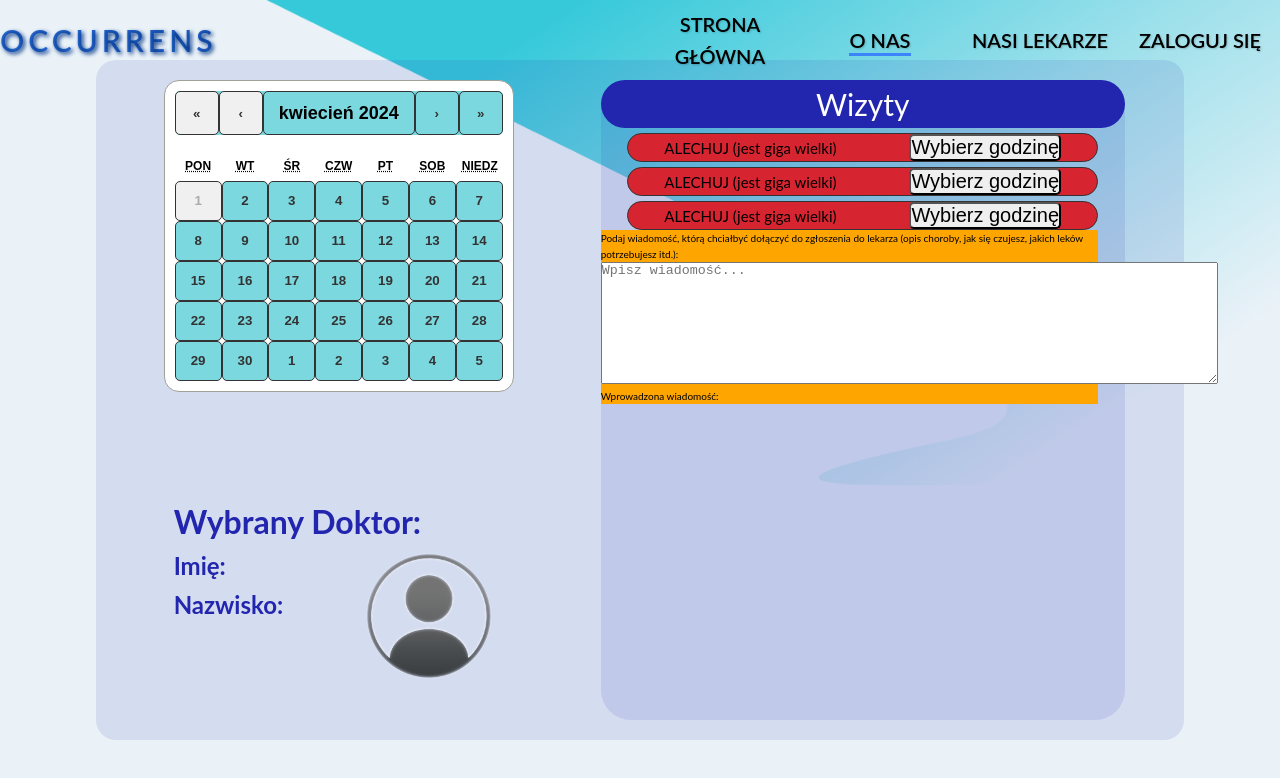
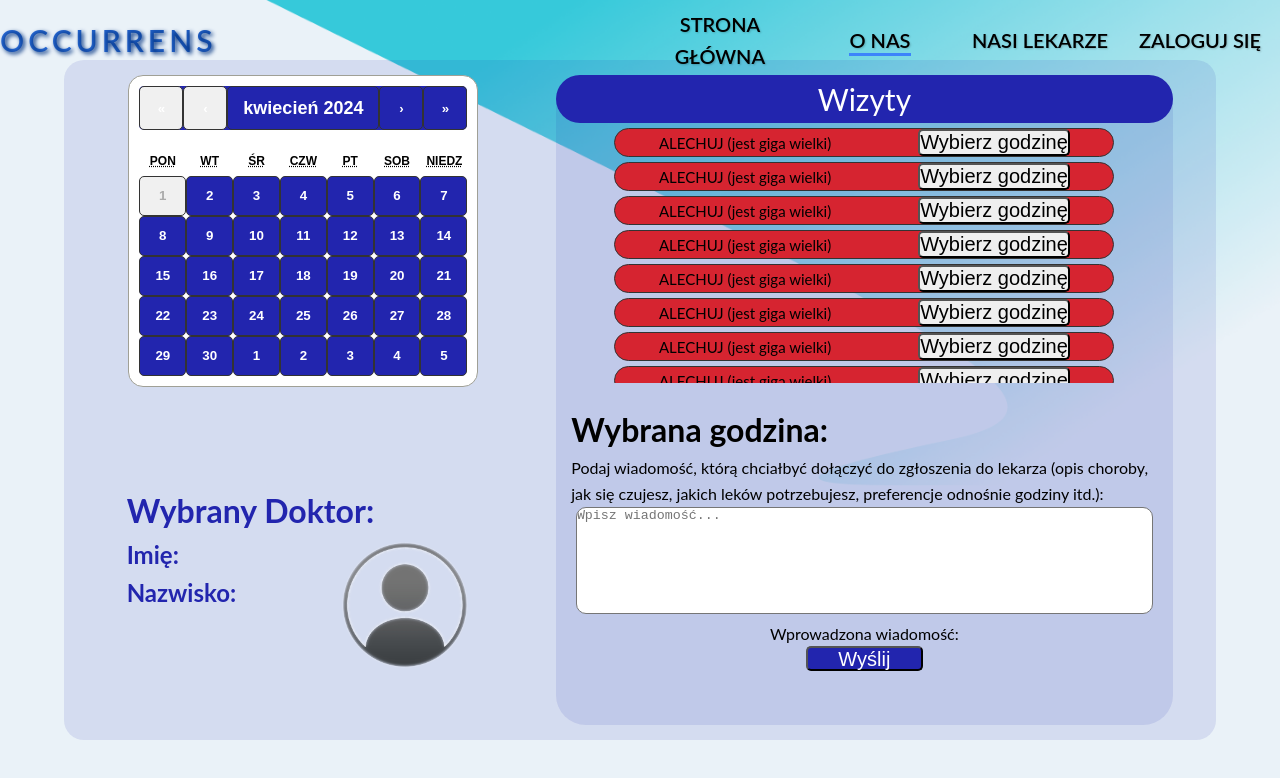
Before and after one commit to skni-kod/Projekt-Occurrens, a React (Create React App) app: page /about in a window 1280 px wide. Shown: the top 778 px of the page. Built offline with nearby package versions, Linux system fonts and the light colour scheme.

Commit message:
added scrollbar

```diff
--- a/src/components/userNotLoggedIn/visitSelection/visitSelection.css
+++ b/src/components/userNotLoggedIn/visitSelection/visitSelection.css
@@ -7,18 +7,20 @@
 
   .mainframe{
     background-color: rgba(28, 35, 162, 0.1);
-    width: 85%;
+    width: 90%;
     height: 85%;
     border-radius: 20px;
     display: flex;
     flex-direction: row;
     justify-content: space-around;
-    padding: 20px;
+    padding: 15px;
   }
 
 
   .react-calendar__navigation {
-    background-color: #7bd8df;
+    /* background-color: #7bd8df; */
+    background-color: #2225ae;
+    color: white;
     border-radius: 5px;
   }
 
@@ -30,9 +32,11 @@
   }
 
   .react-calendar button {
-    background-color: #7bd8df;
-    color: #333333;
-    padding: 5px 5px;
+    /* background-color: #7bd8df; */
+    background-color: #2225ae;
+
+    /* color: #333333; */
+    color: white;
     margin: 5px 5px;
     border-radius: 5px;
     border: 1px solid #333333 !important;
@@ -44,8 +48,10 @@
     /* Dodaj style dla etykiety */
     font-size: 18px; /* Przykładowa wielkość czcionki */
     font-weight: bold; /* Pogrubienie tekstu */
-    color: #010101; /* Kolor tekstu */
+    /* color: #010101; /* Kolor tekstu */
     /* Dodatkowe style według potrzeb */
+    color: white;
+
   }
 
 
@@ -61,7 +67,7 @@
   }
 
   .visitsFrame{
-    width: 50%;
+    width: 55%;
     border-radius: 30px;
     background-color: rgba(28, 35, 162, 0.1);
   }
@@ -83,6 +89,9 @@
   display: flex;
   flex-direction: column;
   align-items: center;
+  width: 90%;
+  height: 40%;
+  overflow-y: auto;
 }
 
 .wybierzGodzineButton{
@@ -91,14 +100,19 @@
 }
 
 .wybranyDoktor{
-  background-color: orange;
+  /*background-color: orange; */
   width: 95%;
-  height: 90%;
+  height: 40%;
+  display: flex;
+  flex-direction: column;
+  justify-content: center;
+  font-size: 16px;
+  margin-top: 25px;
 }
 
 .chosenDoctor{
   color:#2225ae;
-  height: 35%;
+  height: 37%;
   font-size: 16px;
   width: 90%;
 }
@@ -117,3 +131,12 @@
   height: 50px; /* Ustawienie wysokości na 100 pikseli */
   object-fit: cover;
 }
+
+.askForVisitButton{
+  width: 20%;
+  height: 15%;
+  color: white;
+  background-color: #2225ae;
+  border-radius: 5px;
+  font-size: 20px;
+}
--- a/src/components/userNotLoggedIn/visitSelection/visitSelection.jsx
+++ b/src/components/userNotLoggedIn/visitSelection/visitSelection.jsx
@@ -35,17 +35,19 @@ function TextAreaComponent() {
   };
 
   return (
-    <div>
+    <div style={{display: 'flex', justifyContent: 'center', flexDirection: 'column', alignItems: 'center'}}>
       <label>
-        <textarea
+        <textarea  style={{borderRadius: '10px', resize: 'none'}}
           value={textAreaInput}
           onChange={handleChange}
           placeholder="Wpisz wiadomość..."
-          rows={8}
-          cols={75}
+          rows={7}
+          cols={70}
         />
       </label>
       <p>Wprowadzona wiadomość: {textAreaInput}</p>
+      <AskForVisitButton/>
+
     </div>
   );
 }
@@ -58,6 +60,17 @@ function FrameWithVisits(){
         <Visit></Visit>
         <Visit></Visit>
         <Visit></Visit>
+        <Visit></Visit>
+        <Visit></Visit>
+        <Visit></Visit>
+        <Visit></Visit>
+        <Visit></Visit>
+        <Visit></Visit>
+        <Visit></Visit>
+        <Visit></Visit>
+        <Visit></Visit>
+
+
       </div>
   )
 }
@@ -66,12 +79,11 @@ function Visits(){
   return (
     <div className='visitsFrame'>
       <div  className='visitHeading'>Wizyty</div>
-        <div>
-          <FrameWithVisits></FrameWithVisits>
-          <MessageToDoctor></MessageToDoctor>
-        </div>
+      <div style={{display: 'flex', alignItems: 'center', flexDirection: 'column', height: '100%'}}>
+        <FrameWithVisits></FrameWithVisits>
+        <MessageToDoctor></MessageToDoctor>
+      </div>
     </div>
-
   )
 }
 
@@ -123,11 +135,18 @@ function CalendarAndChosenDoctor(){
   )
   }
 
+  function AskForVisitButton(){
+    return(
+      <button className='askForVisitButton'>Wyślij</button>
+    )
+  }
+
   function MessageToDoctor(){
     return(
       <div className='wybranyDoktor'>
-        Podaj wiadomość, którą chciałbyć dołączyć do zgłoszenia do lekarza (opis choroby, jak się czujesz, jakich leków potrzebujesz itd.):
-        <TextAreaComponent></TextAreaComponent>
+        <h1>Wybrana godzina: </h1>
+        Podaj wiadomość, którą chciałbyć dołączyć do zgłoszenia do lekarza (opis choroby, jak się czujesz, jakich leków potrzebujesz, preferencje odnośnie godziny itd.):
+        <TextAreaComponent/>
       </div>
     )
   }
```
